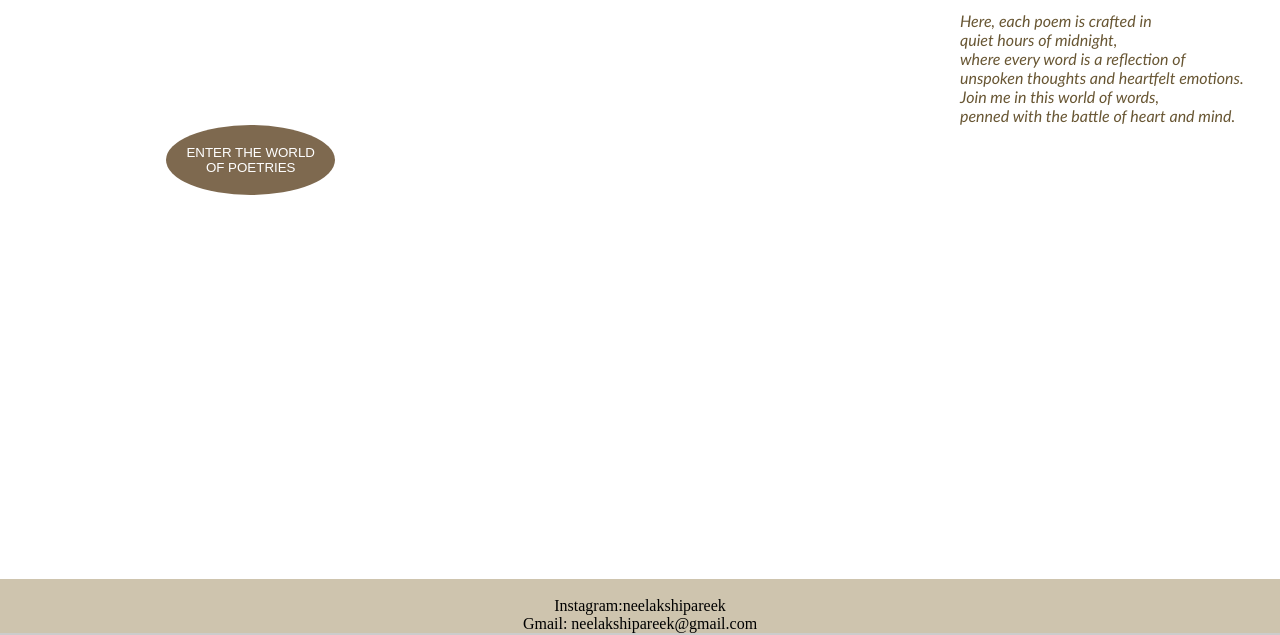
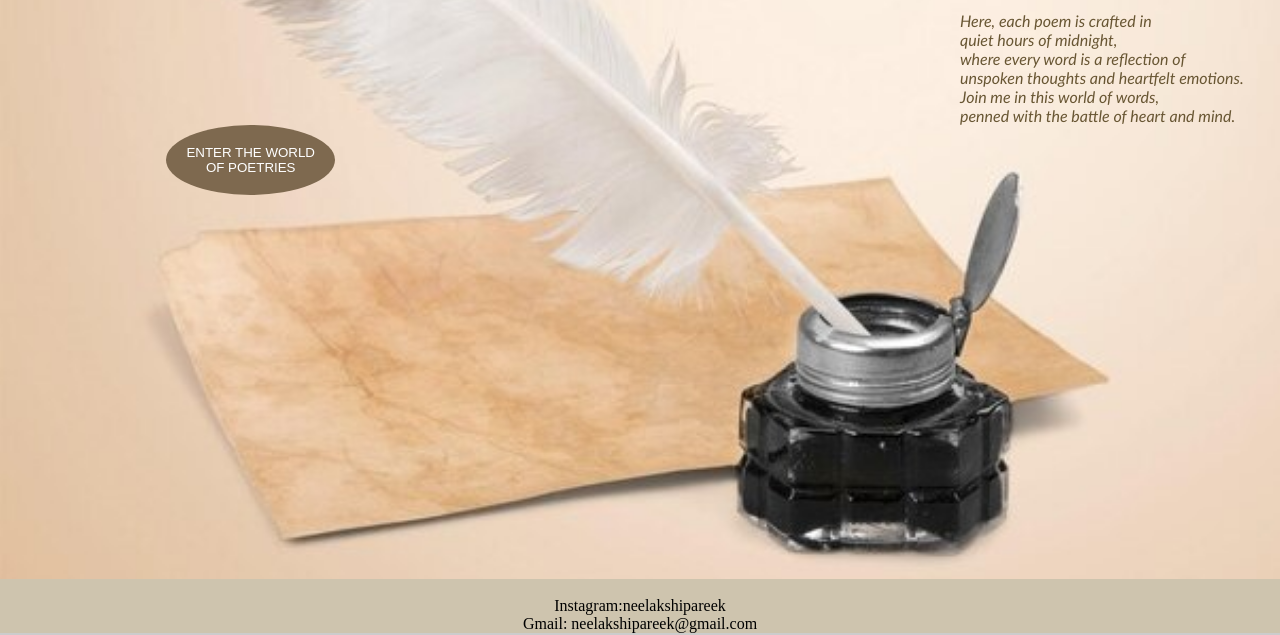
Before and after one commit to Neelakshipareek/Neelakshi-ke-lekh, a plain HTML site: page index.html in a window 1280 px wide. Shown: the part 397-1032 px from the top of the page. Drawn offline with Linux system fonts and the light colour scheme.

Commit message:
Update style.css

```diff
--- a/style.css
+++ b/style.css
@@ -8,7 +8,7 @@
 
 body
 {
-   background-image: url("../images/bg2.jpg");
+   background-image: url("./bg2.jpg");
    background-repeat: no-repeat;
    background-size: cover;
 
```
